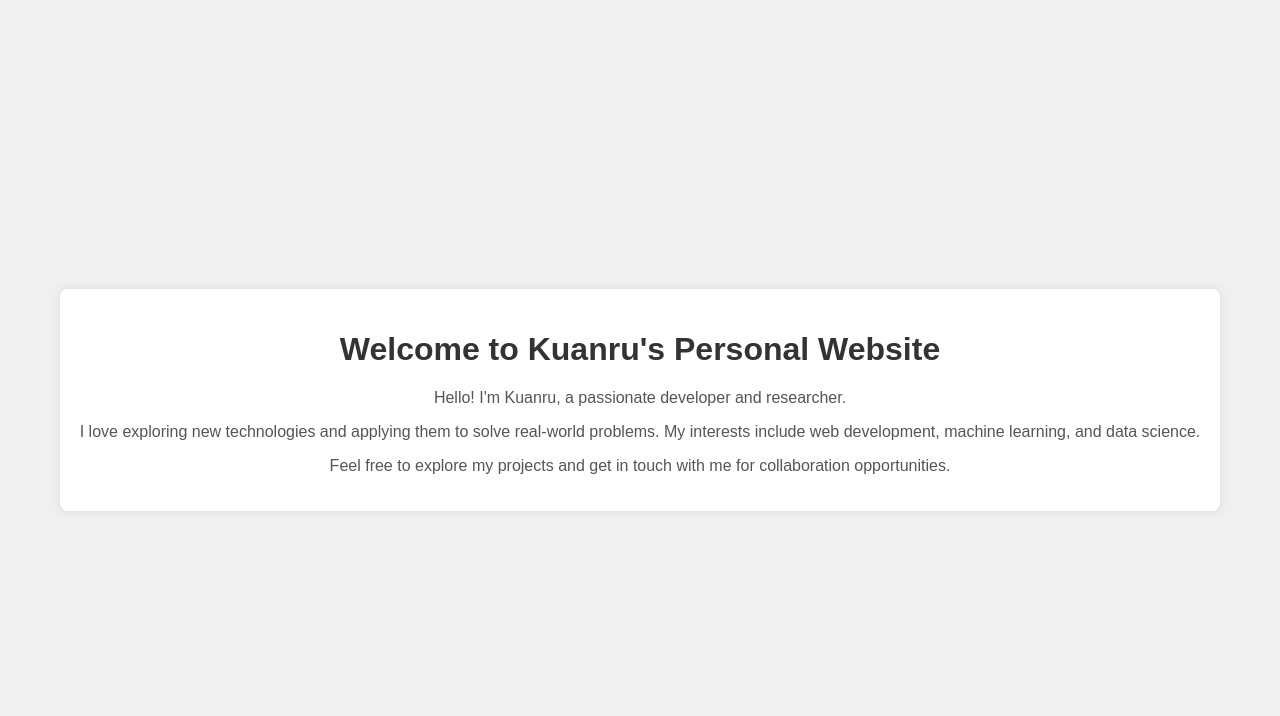
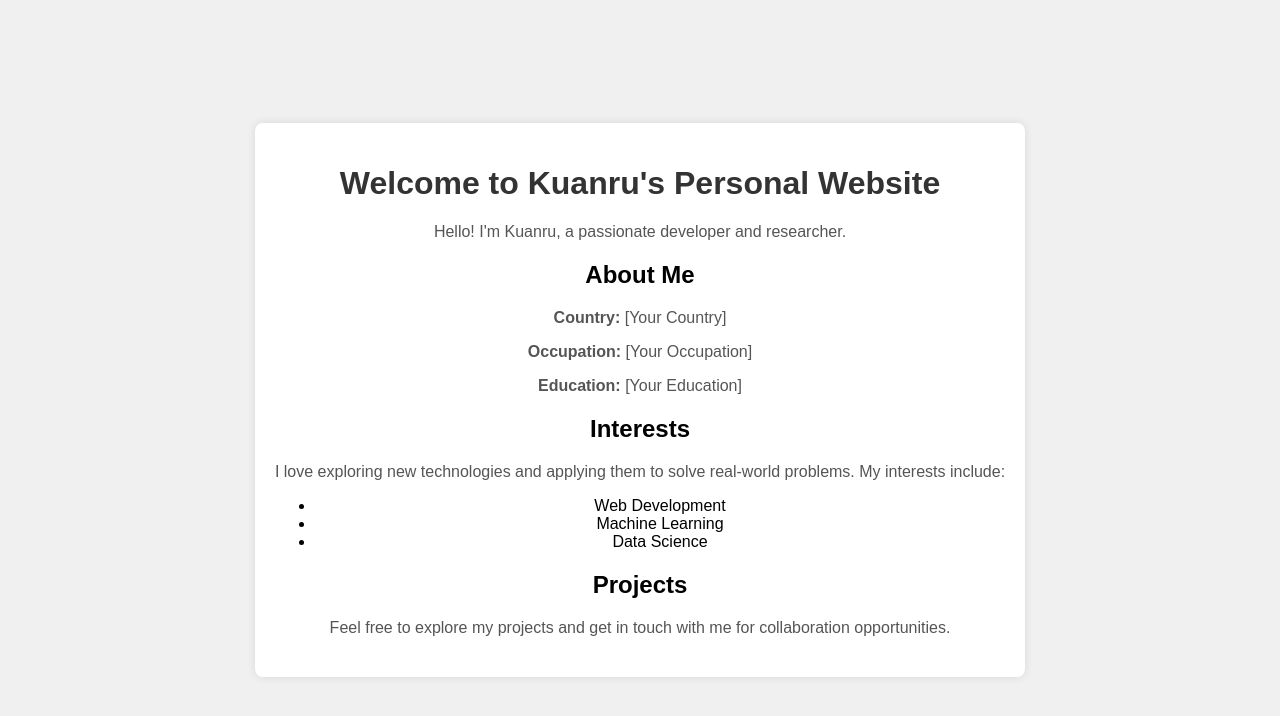
Before and after one commit to Kuan-Ru-Chiou/Kuan-Ru-Chiou.github.io, a plain HTML site: page index.html in a window 1280 px wide. Drawn offline with Linux system fonts and the light colour scheme.

Commit message:
Update index.html
test2

```diff
--- a/index.html
+++ b/index.html
@@ -28,14 +28,34 @@
         p {
             color: #555;
         }
+        .info {
+            margin: 20px 0;
+        }
     </style>
 </head>
 <body>
     <div class="container">
         <h1>Welcome to Kuanru's Personal Website</h1>
         <p>Hello! I'm Kuanru, a passionate developer and researcher.</p>
-        <p>I love exploring new technologies and applying them to solve real-world problems. My interests include web development, machine learning, and data science.</p>
-        <p>Feel free to explore my projects and get in touch with me for collaboration opportunities.</p>
+        <div class="info">
+            <h2>About Me</h2>
+            <p><strong>Country:</strong> [Your Country]</p>
+            <p><strong>Occupation:</strong> [Your Occupation]</p>
+            <p><strong>Education:</strong> [Your Education]</p>
+        </div>
+        <div class="info">
+            <h2>Interests</h2>
+            <p>I love exploring new technologies and applying them to solve real-world problems. My interests include:</p>
+            <ul>
+                <li>Web Development</li>
+                <li>Machine Learning</li>
+                <li>Data Science</li>
+            </ul>
+        </div>
+        <div class="info">
+            <h2>Projects</h2>
+            <p>Feel free to explore my projects and get in touch with me for collaboration opportunities.</p>
+        </div>
     </div>
 </body>
 </html>
```
